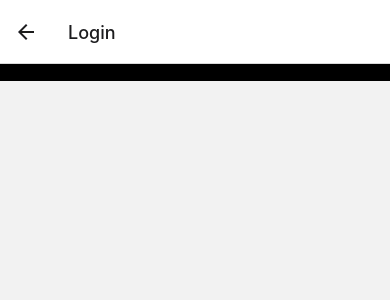
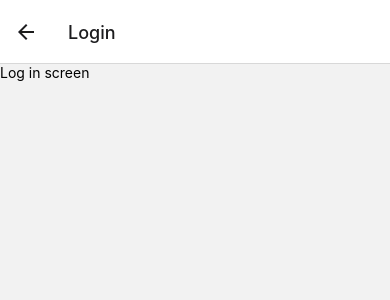
Before and after one commit to aberikashvili/jobsin-react-native-nx, a React Native app in the folder apps/jobsin-app/: screen /Login in a window 390 px wide. Shown: the top 300 px of the page. Built offline with nearby package versions, Linux system fonts and the light colour scheme.

Commit message:
add-screens-and-navigation

```diff
--- a/apps/jobsin-app/src/app/screens/LoginScreen.tsx
+++ b/apps/jobsin-app/src/app/screens/LoginScreen.tsx
@@ -13,7 +13,5 @@ const LoginScreen = () => {
 export default LoginScreen;
 
 const styles = StyleSheet.create({
-  box: {
-    backgroundColor: '#000000',
-  },
+  box: {},
 });
```
Also changed, not shown: 1 other file (tests, documents, lock files or other folders).
